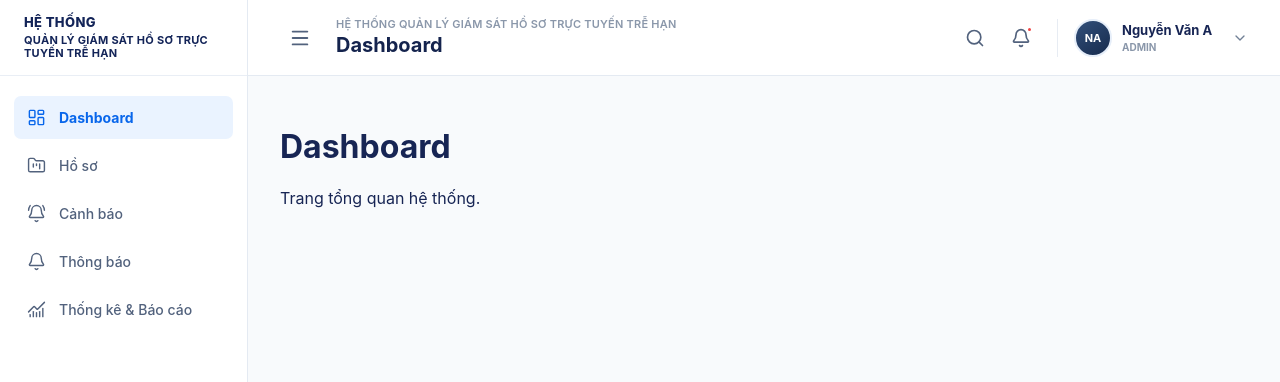
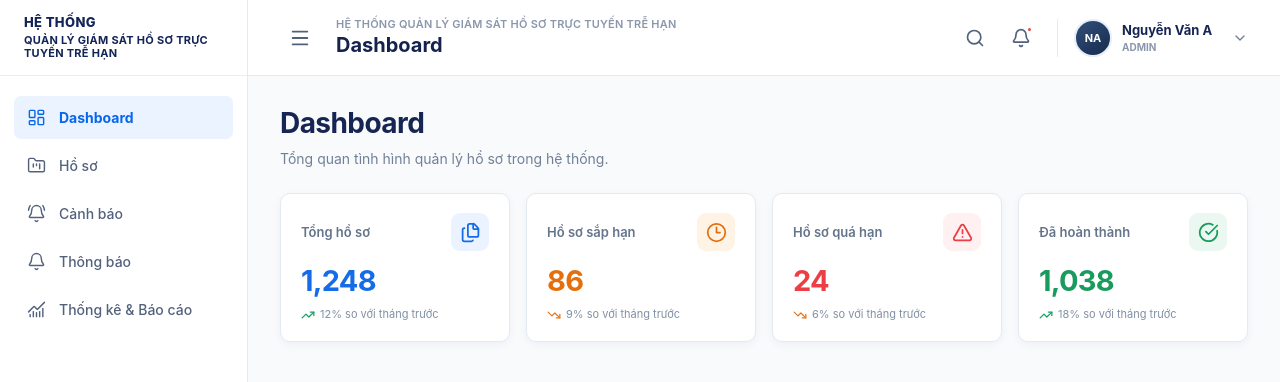
Before and after one commit to ntphi360/project-python-v3, a React (Vite) app in the folder dashboard-admin-ui/: page / in a window 1280 px wide. Shown: the top 382 px of the page. Built offline with nearby package versions, Linux system fonts and the light colour scheme.

Commit message:
update kpi card in dashboard

```diff
--- /dev/null
+++ b/dashboard-admin-ui/src/pages/DashboardPage.css
@@ -0,0 +1,137 @@
+.dashboard-page {
+  width: 100%;
+}
+
+.dashboard-page__heading {
+  margin-bottom: 24px;
+}
+
+.dashboard-page__heading h1 {
+  margin: 0;
+  color: #172554;
+  font-size: 28px;
+  line-height: 1.25;
+  font-weight: 700;
+  letter-spacing: -0.02em;
+}
+
+.dashboard-page__heading p {
+  margin: 7px 0 0;
+  color: #718096;
+  font-size: 14px;
+  line-height: 1.5;
+}
+
+.kpi-grid {
+  display: grid;
+  grid-template-columns: repeat(4, minmax(0, 1fr));
+  gap: 16px;
+}
+
+.kpi-card {
+  min-width: 0;
+  padding: 19px 20px 18px;
+  background: #ffffff;
+  border: 1px solid #e4eaf2;
+  border-radius: 10px;
+  box-shadow: 0 3px 10px rgba(32, 56, 85, 0.045);
+}
+
+.kpi-card__top {
+  display: flex;
+  align-items: center;
+  justify-content: space-between;
+  gap: 12px;
+}
+
+.kpi-card__title {
+  min-width: 0;
+  color: #64748b;
+  font-size: 13px;
+  line-height: 1.4;
+  font-weight: 600;
+}
+
+.kpi-card__icon {
+  display: grid;
+  width: 38px;
+  height: 38px;
+  flex: 0 0 38px;
+  place-items: center;
+  color: var(--kpi-color);
+  background: var(--kpi-background);
+  border-radius: 9px;
+}
+
+.kpi-card__value {
+  display: block;
+  margin-top: 13px;
+  color: var(--kpi-color);
+  font-size: 29px;
+  line-height: 1.15;
+  font-weight: 750;
+  letter-spacing: -0.025em;
+}
+
+.kpi-card__change {
+  display: flex;
+  align-items: center;
+  gap: 5px;
+  margin-top: 10px;
+  color: #8190a5;
+  font-size: 11px;
+  line-height: 1.4;
+  white-space: nowrap;
+}
+
+.kpi-card__change--up svg {
+  color: #16a165;
+}
+
+.kpi-card__change--down svg {
+  color: #e07a21;
+}
+
+.kpi-card--blue {
+  --kpi-color: #146ce8;
+  --kpi-background: #eaf3ff;
+}
+
+.kpi-card--orange {
+  --kpi-color: #e56f0a;
+  --kpi-background: #fff3e5;
+}
+
+.kpi-card--red {
+  --kpi-color: #ed3d45;
+  --kpi-background: #fff0f1;
+}
+
+.kpi-card--green {
+  --kpi-color: #199b5d;
+  --kpi-background: #eaf8f1;
+}
+
+@media (max-width: 1180px) {
+  .kpi-grid {
+    grid-template-columns: repeat(2, minmax(0, 1fr));
+  }
+}
+
+@media (max-width: 620px) {
+  .dashboard-page__heading {
+    margin-bottom: 20px;
+  }
+
+  .dashboard-page__heading h1 {
+    font-size: 24px;
+  }
+
+  .kpi-grid {
+    grid-template-columns: 1fr;
+  }
+
+  .kpi-card {
+    padding: 17px 18px;
+  }
+}
--- a/dashboard-admin-ui/src/pages/DashboardPage.jsx
+++ b/dashboard-admin-ui/src/pages/DashboardPage.jsx
@@ -1,9 +1,77 @@
+import {
+  CircleCheckBig,
+  Clock3,
+  Files,
+  TrendingDown,
+  TrendingUp,
+  TriangleAlert,
+} from "lucide-react";
+import "./DashboardPage.css";
+
+const kpiCards = [
+  {
+    title: "Tổng hồ sơ",
+    value: "1,248",
+    change: "12% so với tháng trước",
+    trend: "up",
+    icon: Files,
+    tone: "blue",
+  },
+  {
+    title: "Hồ sơ sắp hạn",
+    value: "86",
+    change: "9% so với tháng trước",
+    trend: "down",
+    icon: Clock3,
+    tone: "orange",
+  },
+  {
+    title: "Hồ sơ quá hạn",
+    value: "24",
+    change: "6% so với tháng trước",
+    trend: "down",
+    icon: TriangleAlert,
+    tone: "red",
+  },
+  {
+    title: "Đã hoàn thành",
+    value: "1,038",
+    change: "18% so với tháng trước",
+    trend: "up",
+    icon: CircleCheckBig,
+    tone: "green",
+  },
+];
+
 function DashboardPage() {
-  return (
-    <div>
-      <h1>Dashboard</h1>
-      <p>Trang tổng quan hệ thống.</p>
-    </div>
+  return (<section className="dashboard-page">
+      <div className="dashboard-page__heading">
+        <h1>Dashboard</h1>
+        <p>Tổng quan tình hình quản lý hồ sơ trong hệ thống.</p>
+      </div>
+
+      <div className="kpi-grid" aria-label="Thống kê tổng quan hồ sơ">
+        {kpiCards.map(({ title, value, change, trend, icon: Icon, tone }) => {
+          const TrendIcon = trend === "up" ? TrendingUp : TrendingDown;
+
+          return (
+            <article className={`kpi-card kpi-card--${tone}`} key={title}>
+              <div className="kpi-card__top">
+                <span className="kpi-card__title">{title}</span>
+                <span className="kpi-card__icon" aria-hidden="true">
+                  <Icon size={21} strokeWidth={2} />
+                </span>
+              </div>
+              <strong className="kpi-card__value">{value}</strong>
+              <div className={`kpi-card__change kpi-card__change--${trend}`}>
+                <TrendIcon size={14} strokeWidth={2.2} aria-hidden="true" />
+                <span>{change}</span>
+              </div>
+            </article>
+          );
+        })}
+      </div>
+    </section>
   );
 }
 
```
